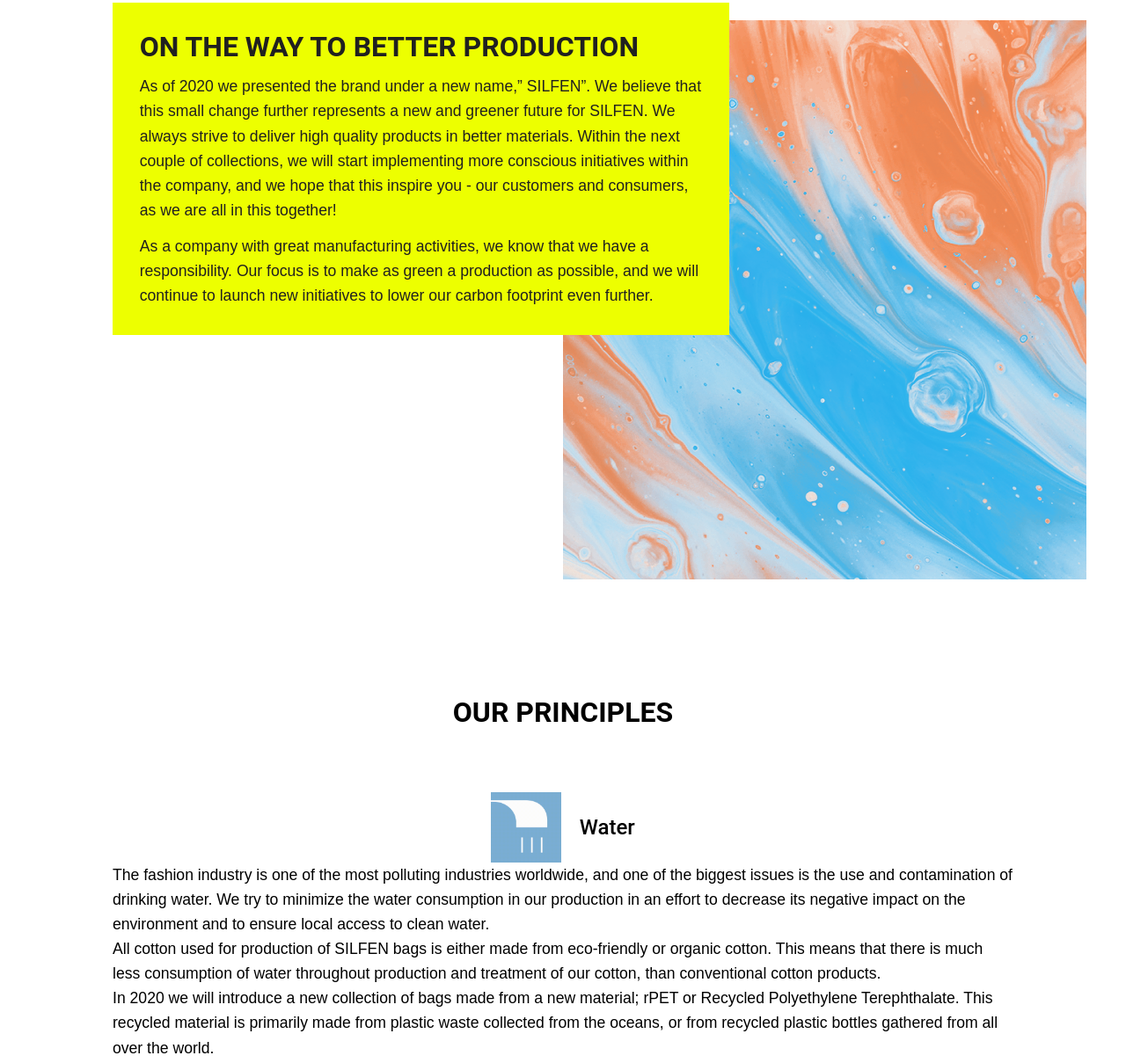
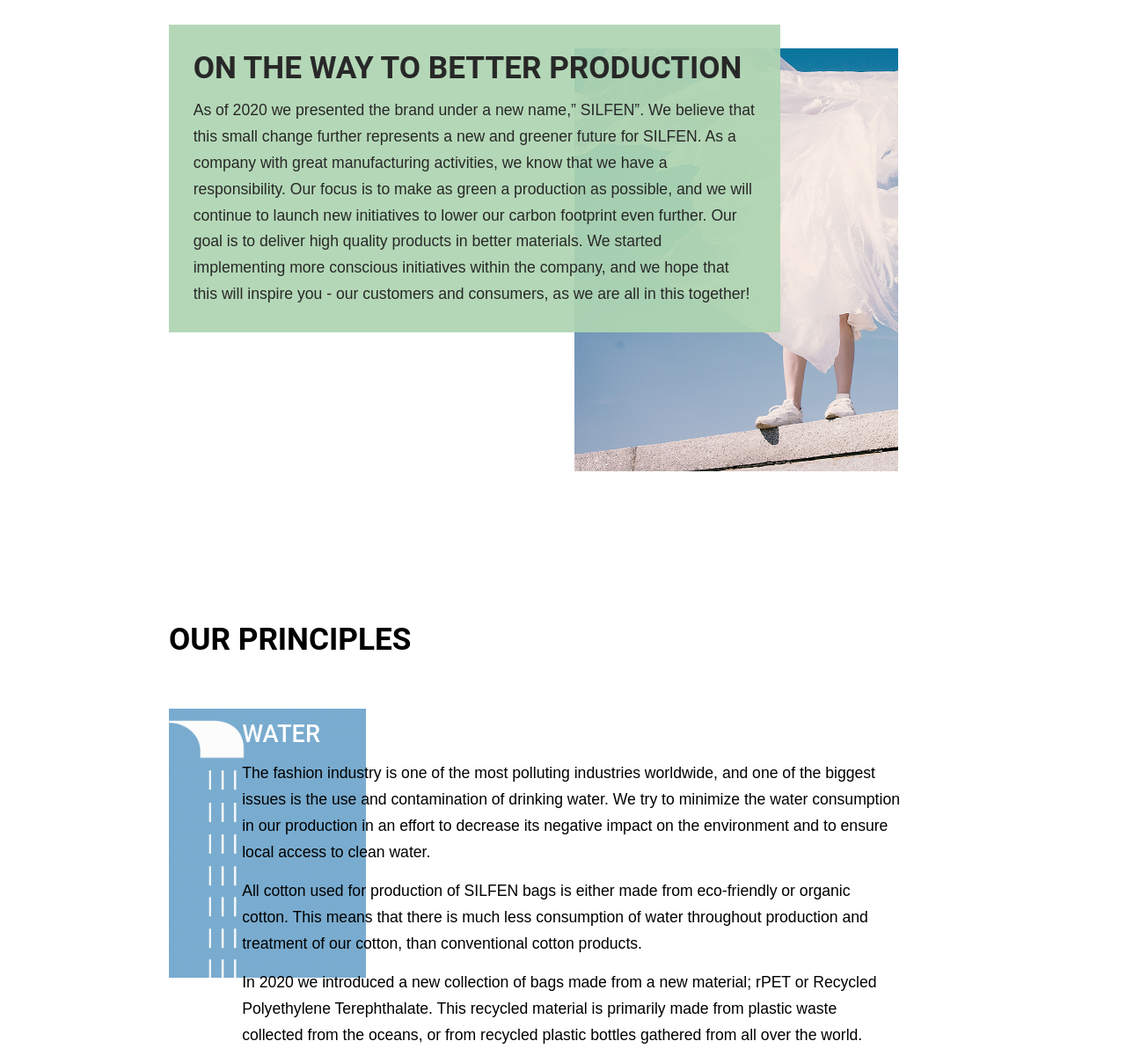
Before and after one commit to TessNJ/Silfen-Site, a plain HTML site: page index.html in a window 1280 px wide. Shown: the part 714-1923 px from the top of the page at 88% size. Drawn offline with Linux system fonts and the light colour scheme.

Commit message:
Tess takes over

```diff
--- a/css/style.css
+++ b/css/style.css
@@ -73,29 +73,30 @@ footer h5 {
 
 /* typography */
 
-h1 {
+#sustainability h1 {
   font-family: var(--secondary-font);
   font-size: 3em;
   font-weight: 900;
 }
 
-h2 {
+#sustainability h2 {
   font-family: var(--secondary-font);
-  font-size: 2em;
+  font-size: 2.2em;
   font-weight: 700;
   text-transform: uppercase;
 }
 
-h3 {
+#sustainability h3 {
   font-family: var(--secondary-font);
-  font-size: 1.5em;
+  font-size: 1.7em;
   font-weight: 500;
+  text-transform: uppercase;
 }
 
-p {
+#sustainability p {
   font-family: var(--primary-font);
   font-size: 1.1em;
-  line-height: 1.6em;
+  line-height: 1.7em;
 }
 
 /* main banner */
@@ -110,8 +111,11 @@ p {
 }
 
 #main_banner div {
-  background-color: var(--secondary-colour);
-  padding-top: 10%;
+  position: relative;
+  top: 35%;
+  top: 35%;
+  background-color: #aed5b2e1;
+  padding: 3%;
   margin: 0 30% 0 10%;
 }
 
@@ -122,18 +126,18 @@ p {
 /* first section */
 
 #first {
-  margin: 10%;
+  margin: 13% 13% 13% 15%;
 }
 
 #first .text {
-  margin-top: 20%;
+  margin-top: 25%;
   width: 50vw;
-  background-color: var(--tertiary-colour);
+  background-color: #aed5b2ec;
   padding: 3%;
 }
 
 #first .text h2, #first .text p {
-  color: #202020;
+  color: #282828;
 }
 
 #first .text p {
@@ -141,6 +145,8 @@ p {
 }
 
 #first img {
+  width: 40%;
+  height: auto;
   position: relative;
   z-index: -5;
   margin-top: -35%;
@@ -150,27 +156,34 @@ p {
 /* principles */
 
 #principles {
-  margin: 10%;
-  display: flex;
-  flex-direction: column;
-  align-items: center;
+  margin: 10% 20% 10% 15%;
 }
 
 #water, #shipping, #work-conditions {
+  position: relative;
   margin-top: 7%;
 }
 
 .headline {
-  display: flex;
-  flex-direction: row;
-  align-items: center;
-  justify-content: center;
+  position: relative;
+}
+
+.headline h3 {
+  color: #fff;
+  padding: 1.5% 0 0 10%;
 }
 
 .headline .gif {
+  position: absolute;
+  z-index: -1;
   padding-right: 2%;
-  width: 5em;
-  aspect-ratio: 1/1;
+  width: 14em;
+  height: auto;
+}
+
+#water p, #shipping p, #work-conditions p {
+  margin-top: 1.7%;
+  padding-left: 10%;
 }
 
 /*Shop general*/
--- a/index.html
+++ b/index.html
@@ -7,7 +7,7 @@
     <link rel="stylesheet" href="css/style.css" />
     <title>Sustainability</title>
   </head>
-  <body>
+  <body id="sustainability">
     <section id="main_banner">
       <div>
         <h1>Sustainability</h1>
@@ -31,27 +31,22 @@
         <p>
         As of 2020 we presented the brand under a new name,” SILFEN”. We believe
         that this small change further represents a new and greener future for
-        SILFEN. We always strive to deliver high quality products in better
-        materials. Within the next couple of collections, we will start
-        implementing more conscious initiatives within the company, and we hope
-        that this inspire you - our customers and consumers, as we are all in
+        SILFEN. As a company with great manufacturing activities, we know that we have a
+        responsibility. Our focus is to make as green a production as possible,
+        and we will continue to launch new initiatives to lower our carbon
+        footprint even further. Our goal is to deliver high quality products in better
+        materials. We started implementing more conscious initiatives within the company, and we hope that this will inspire you - our customers and consumers, as we are all in
         this together!
         </p>
-        <p>
-        As a company with great manufacturing activities, we know that we have a
-        responsibility. Our focus is to make as green a production as possible,
-        and we will continue to launch new initiatives to lower our carbon
-        footprint even further.
-        </p>
       </div>
-      <img src="assets/liquid_background.png">
+      <img src="assets/plastic-person.png" alt="Blue and orange marble texture">
     </section>
 
     <section id="principles">
       <h2>Our Principles</h2>
       <div id="water">
         <div class="headline">
-          <img class="gif" src="assets/water.gif">
+          <img class="gif" src="assets/water-long.gif" alt="gif with a tap">
           <h3>Water</h3>
         </div>
         <p>
@@ -68,7 +63,7 @@
         than conventional cotton products.
         </p>
         <p>
-        In 2020 we will introduce a new collection of bags made from a new
+        In 2020 we introduced a new collection of bags made from a new
         material; rPET or Recycled Polyethylene Terephthalate. This recycled
         material is primarily made from plastic waste collected from the oceans,
         or from recycled plastic bottles gathered from all over the world.
@@ -77,7 +72,7 @@
 
       <div id="shipping">
         <div class="headline">
-          <img class="gif" src="">
+          <img class="gif" src="" alt="">
           <h3>Shipping</h3>
         </div>
         <p>
@@ -96,7 +91,7 @@
 
       <div id="work-conditions">
         <div class="headline">
-          <img class="gif" src="">
+          <img class="gif" src="" alt="">
           <h3>Working Conditions</h3>
         </div>
         <p>
@@ -128,7 +123,7 @@
         crafted in a responsible manner.
         </p>
       </div>
-      <h6>All our manufacturers are SA8000 certified.</h6>
+      <p>All our manufacturers are SA8000 certified.</p>
     </section>
 
 
@@ -151,7 +146,7 @@
         In 2019, we presented our first vegan option in a collection, and we
         have continued to this since then. We make sure that all non-leather
         material - e.g. our nylon, lacquer - are all 100% vegan, promising that
-        these products do not contain any parts from animals.Every nylon product
+        these products do not contain any parts from animals. Every nylon product
         is made from eco-friendly material, meaning that the journey from raw
         material to SILFEN bag impacts the environment as little as possible.
       </p>
```
Also changed, not shown: assets/bottles.png (added), assets/cotton.png (added), assets/leather.png (added), assets/plastic-person.png (added), assets/plastic-person.webp (added), assets/water-again.gif (added), assets/water-long.gif (added).
